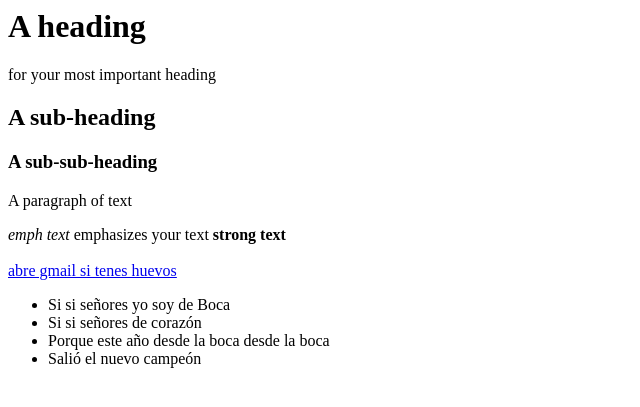
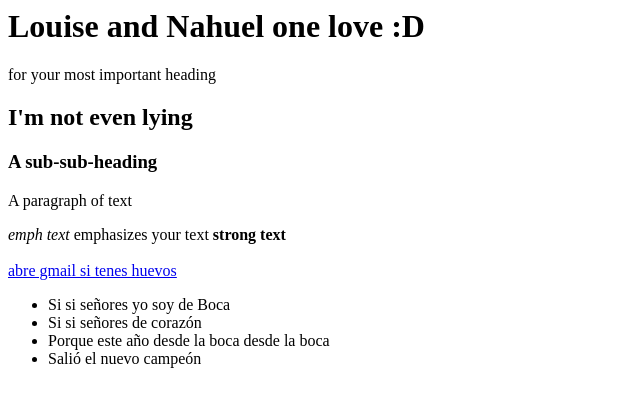
Before and after one commit to nahusznaj/my-first-blog, a Django app: page / in a window 1280 px wide. Shown: the top 407 px of the page, without its empty margins (0-640 px from the left). Run offline with Django 3.2, Linux system fonts and the light colour scheme.

Commit message:
Changed the HTML for the site.

```diff
--- a/blog/templates/blog/post_list.html
+++ b/blog/templates/blog/post_list.html
@@ -5,8 +5,8 @@
 
 	<body>
 		<div>
-			<h1>A heading</h1> for your most important heading
-			<h2>A sub-heading</h2>
+			<h1>Louise and Nahuel one love :D</h1> for your most important heading
+			<h2>I'm not even lying</h2>
 			<h3>A sub-sub-heading</h3>
 			<p>A paragraph of text</p>
 			<em>emph text</em> emphasizes your text
```
